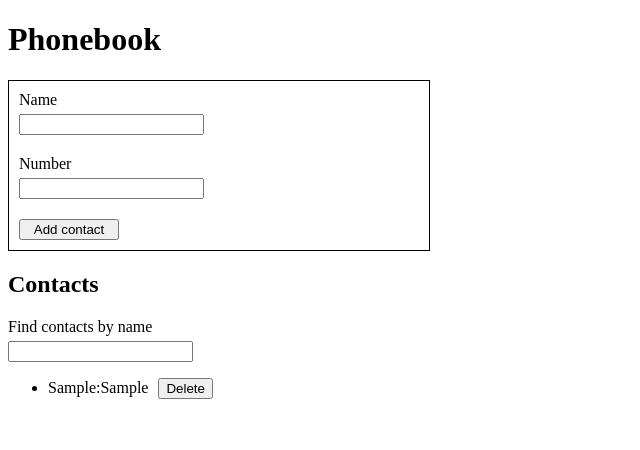
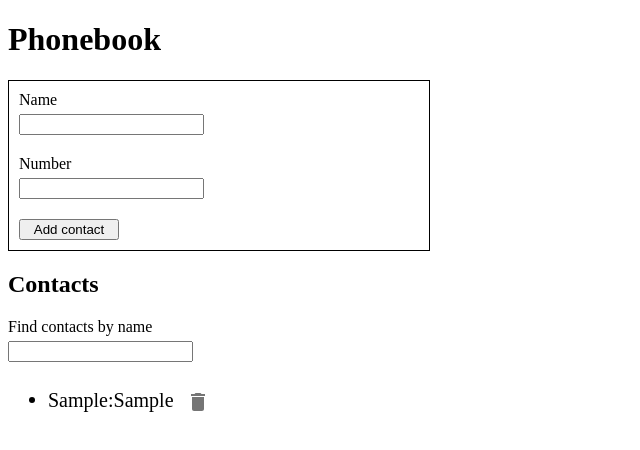
Before and after one commit to kvlad0610/goit-react-hw-06-phonebook, a React (Create React App) app: page / in a window 1280 px wide. Both pictures are taken after typing "Sample", "Sample" into the empty fields and a click on the button "Add contact". Shown: the top 450 px of the page, without its empty margins (0-640 px from the left). Built offline with nearby package versions, Linux system fonts and the light colour scheme.

Commit message:
переделал с помощю Redux Toolkit

```diff
--- a/package.json
+++ b/package.json
@@ -4,6 +4,9 @@
   "private": true,
   "homepage": "https://kvlad0610.github.io/goit-react-hw-06-phonebook",
   "dependencies": {
+    "@material-ui/core": "^4.11.3",
+    "@material-ui/icons": "^4.11.2",
+    "@reduxjs/toolkit": "^1.5.1",
     "@testing-library/jest-dom": "^5.11.4",
     "@testing-library/react": "^11.1.0",
     "@testing-library/user-event": "^12.1.10",
--- a/src/Components/Phonebook/ContactList/ContactList.jsx
+++ b/src/Components/Phonebook/ContactList/ContactList.jsx
@@ -1,19 +1,34 @@
-import { item, button } from './ContactList.module.css';
+import { item } from './ContactList.module.css';
 import { useSelector, useDispatch } from 'react-redux';
 import { deleteContactAction } from '../../../reducer/contacts/actions';
 import { useEffect } from 'react';
+// import { IconButton } from '@material-ui/core';
+import IconButton from '@material-ui/core/IconButton';
+// import { makeStyles } from '@material-ui/core/styles';
+import DeleteIcon from '@material-ui/icons/Delete';
+
+// const useStyles = makeStyles(theme => ({
+//   margin: {
+//     margin: theme.spacing(1),
+//   },
+//   extendedIcon: {
+//     marginRight: theme.spacing(1),
+//   },
+// }));
 
 export default function ContactList() {
   const dispatch = useDispatch();
-  const contacts = useSelector(state => state.contact.contacts);
-  const value = useSelector(state => state.contact.value);
+  const contacts = useSelector(state => state.contacts.contacts);
+  const filter = useSelector(state => state.contacts.filter);
+
+  // const classes = useStyles();
 
   function deleteContact(contactId) {
     return dispatch(deleteContactAction(contactId));
   }
 
   const visibleContacts = contacts.filter(contact =>
-    contact.name.toLowerCase().includes(value.toLowerCase()),
+    contact.name.toLowerCase().includes(filter.toLowerCase()),
   );
 
   useEffect(() => {
@@ -21,7 +36,7 @@ export default function ContactList() {
   }, [contacts]);
 
   console.log(contacts);
-  console.log(value);
+  console.log(filter);
 
   return (
     <>
@@ -29,13 +44,20 @@ export default function ContactList() {
         {visibleContacts.map(({ id, name, number }) => (
           <li className={item} key={id}>
             {name}:{number}
-            <button
+            {/* <button
               className={button}
               type="button"
               onClick={() => deleteContact(id)}
             >
               Delete
-            </button>
+            </button> */}
+            <IconButton
+              aria-label="delete"
+              // className={classes.margin}
+              onClick={() => deleteContact(id)}
+            >
+              <DeleteIcon />
+            </IconButton>
           </li>
         ))}
       </ul>
--- a/src/Components/Phonebook/ContactList/ContactList.module.css
+++ b/src/Components/Phonebook/ContactList/ContactList.module.css
@@ -1,5 +1,7 @@
 .item {
   margin-bottom: 10px;
+  font-size: 20px;
+  vertical-align: baseline;
 }
 
 .button {
--- a/src/Components/Phonebook/Filter/Filter.jsx
+++ b/src/Components/Phonebook/Filter/Filter.jsx
@@ -3,7 +3,7 @@ import { useSelector, useDispatch } from 'react-redux';
 import { filterContactAction } from '../../../reducer/contacts/actions';
 
 export default function Filter() {
-  const contacts = useSelector(state => state.contact.contacts);
+  const contacts = useSelector(state => state.contacts.contacts);
   const dispatch = useDispatch();
 
   function onChange(e) {
--- a/src/reducer/contacts/actions.js
+++ b/src/reducer/contacts/actions.js
@@ -1,16 +1,22 @@
-import types from './types';
+import { createAction } from '@reduxjs/toolkit';
 
-export const addContactAction = contact => ({
-  type: types.CONTACT_ADD,
-  payload: contact,
-});
+export const addContactAction = createAction('contact/add');
+export const deleteContactAction = createAction('contact/delete');
+export const filterContactAction = createAction('contact/filter');
 
-export const deleteContactAction = id => ({
-  type: types.CONTACT_DELETE,
-  payload: id,
-});
+// import types from './types';
 
-export const filterContactAction = event => ({
-  type: types.CONTACT_FILTER,
-  payload: event,
-});
+// export const addContactAction = contact => ({
+//   type: types.CONTACT_ADD,
+//   payload: contact,
+// });
+
+// export const deleteContactAction = id => ({
+//   type: types.CONTACT_DELETE,
+//   payload: id,
+// });
+
+// export const filterContactAction = event => ({
+//   type: types.CONTACT_FILTER,
+//   payload: event,
+// });
--- a/src/reducer/contacts/reducer.js
+++ b/src/reducer/contacts/reducer.js
@@ -1,4 +1,6 @@
-import types from './types';
+import { createReducer, combineReducers } from '@reduxjs/toolkit';
+import * as actions from './actions';
+// import types from './types';
 
 const local = () => {
   if (localStorage.contacts) {
@@ -9,33 +11,50 @@ const local = () => {
 
 const initialState = {
   contacts: local(),
-  value: '',
+  filter: '',
 };
 
-console.log(local());
+const addContact = (state, action) => [...state, action.payload];
 
-const reducer = (state = initialState, action) => {
-  switch (action.type) {
-    case types.CONTACT_ADD:
-      return { ...state, contacts: [...state.contacts, action.payload] };
+const deleteContact = (state, action) =>
+  state.filter(contact => contact.id !== action.payload);
 
-    case types.CONTACT_DELETE:
-      return {
-        ...state,
-        contacts: state.contacts.filter(
-          contact => contact.id !== action.payload,
-        ),
-      };
+const contacts = createReducer(initialState.contacts, {
+  [actions.addContactAction.type]: addContact,
+  [actions.deleteContactAction.type]: deleteContact,
+});
 
-    case types.CONTACT_FILTER:
-      return {
-        ...state,
-        value: action.payload,
-      };
+const filter = createReducer(initialState.filter, {
+  [actions.filterContactAction.type]: (_, action) => action.payload,
+});
 
-    default:
-      return state;
-  }
-};
+export default combineReducers({
+  contacts,
+  filter,
+});
 
-export default reducer;
+// const reducer = (state = initialState, action) => {
+//   switch (action.type) {
+//     case types.CONTACT_ADD:
+//       return { ...state, contacts: [...state.contacts, action.payload] };
+
+//     case types.CONTACT_DELETE:
+//       return {
+//         ...state,
+//         contacts: state.contacts.filter(
+//           contact => contact.id !== action.payload,
+//         ),
+//       };
+
+//     case types.CONTACT_FILTER:
+//       return {
+//         ...state,
+//         value: action.payload,
+//       };
+
+//     default:
+//       return state;
+//   }
+// };
+
+// export default reducer;
--- a/src/reducer/contacts/types.js
+++ b/src/reducer/contacts/types.js
@@ -1,7 +1,7 @@
-const types = {
-  CONTACT_ADD: 'contact/add',
-  CONTACT_DELETE: 'contact/delete',
-  CONTACT_FILTER: 'contact/filter',
-};
+// const types = {
+//   CONTACT_ADD: 'contact/add',
+//   CONTACT_DELETE: 'contact/delete',
+//   CONTACT_FILTER: 'contact/filter',
+// };
 
-export default types;
+// export default types;
--- a/src/reducer/reducer.js
+++ b/src/reducer/reducer.js
@@ -1,6 +1,6 @@
 import { combineReducers } from 'redux';
-import contact from './contacts/reducer';
+import contacts from './contacts/reducer';
 
 export default combineReducers({
-  contact,
+  contacts,
 });
--- a/src/reducer/store.js
+++ b/src/reducer/store.js
@@ -1,6 +1,12 @@
-import { createStore } from 'redux';
+// import { createStore } from 'redux';
 import reducer from './reducer';
+import { configureStore } from '@reduxjs/toolkit';
 
-const store = createStore(reducer);
+const store = configureStore({ reducer });
+
+// const store = createStore(
+//   reducer,
+//   window.__REDUX_DEVTOOLS_EXTENSION__ && window.__REDUX_DEVTOOLS_EXTENSION__(),
+// );
 
 export default store;
```
Also changed, not shown: 2 other files (tests, documents, lock files or other folders).
